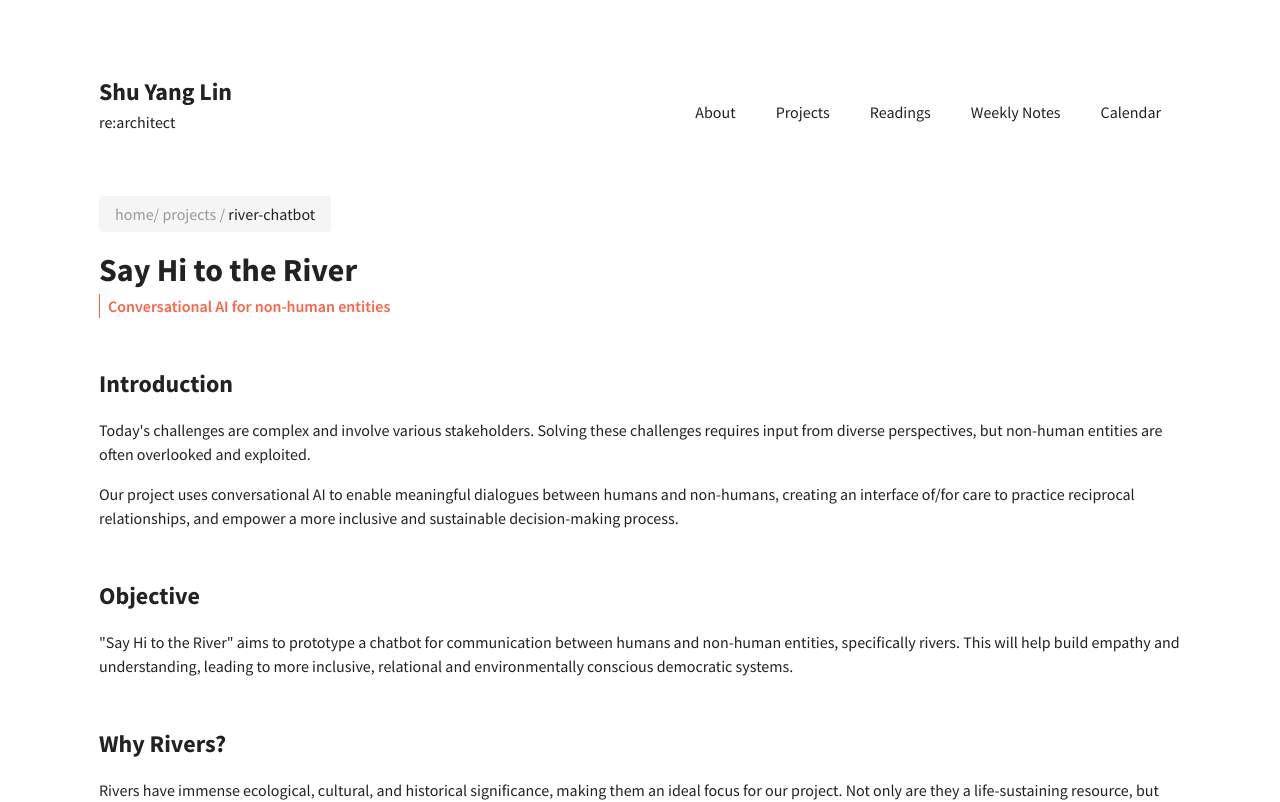
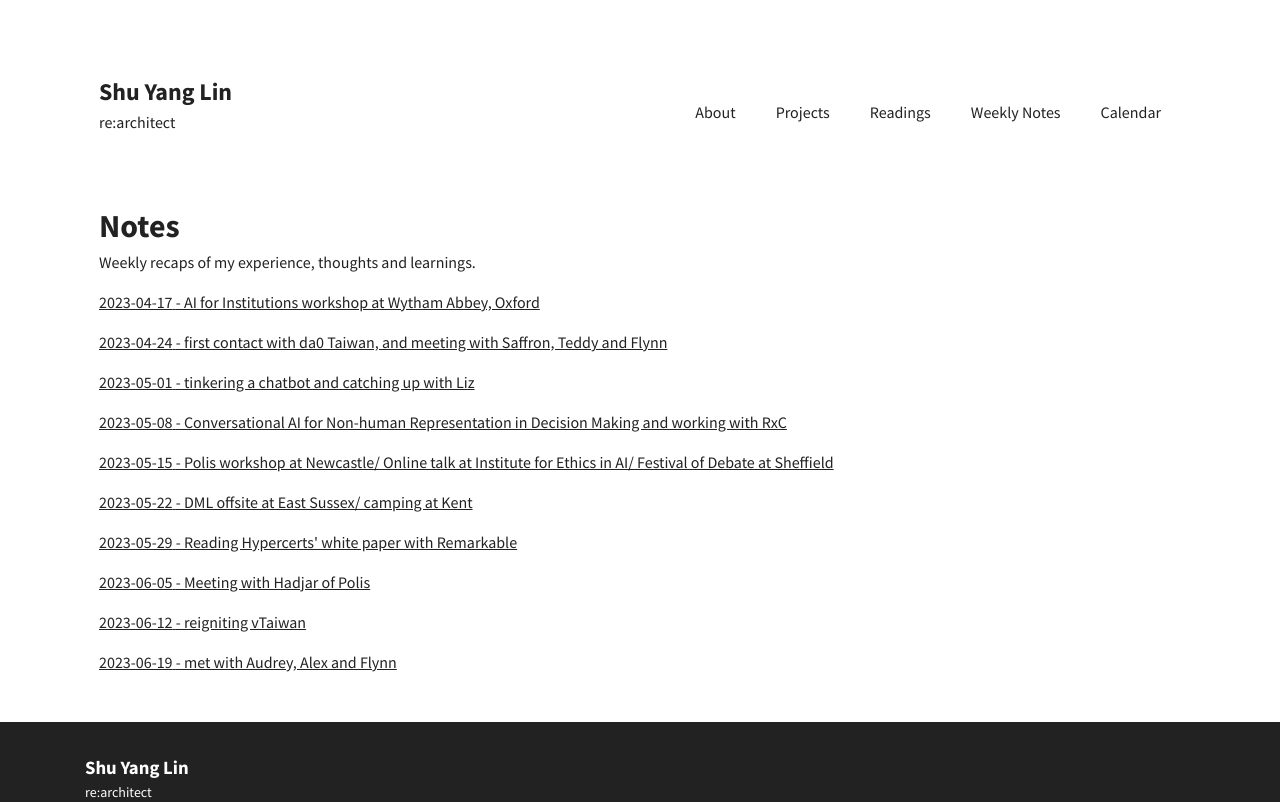
Before and after one commit to shuyanglin/shuyanglin, a React (Create React App) app: page /#/notes in a window 1280 px wide. Before the commit this address led to /#/projects/river-chatbot. Shown: the top 802 px of the page. Built offline with nearby package versions, Linux system fonts and the light colour scheme.

Commit message:
weekly update

```diff
--- a/src/components/App/App.js
+++ b/src/components/App/App.js
@@ -45,6 +45,7 @@ function App() {
             <Route path="/notes/2023-05-29" element={<Note slug={"2023-05-29"}/>}></Route>
             <Route path="/notes/2023-06-05" element={<Note slug={"2023-06-05"}/>}></Route>
             <Route path="/notes/2023-06-12" element={<Note slug={"2023-06-12"}/>}></Route>
+            <Route path="/notes/2023-06-19" element={<Note slug={"2023-06-19"}/>}></Route>
 
 
           </Routes>
--- /dev/null
+++ b/src/components/Note/Markdowns/note-2023-06-19.md
@@ -0,0 +1,7 @@
+Last week I met with Audrey in person during her visit to London. During our meeting, I discussed a few projects I have been working on with DML and the recent involvement I've had with the vTaiwan community. She encouraged me to take the lead in shaping the futures I aspire to live in. Her encouragement not only allowed me to prioritise the various projects I have at hand but also to identify and initiate something I thought missing in the world. I have lived a few days with this newfound attitude to work, and it does feel great.
+
+I have met some new friends in London. Among them, my interactions with Flynn have been memorable. We met again on Sunday for a quick lunch, marking our second hangout. The conversations, thoughts, and ideas we exchanged were incredibly stimulating and thought-provoking. Flynn has a remarkable ability to articulate his thoughts, and I feel fortunate to have found someone with whom I can bounce ideas and engage in deep discussions.
+
+Through Carl's introduction, I also had a chance to brainstorm a project proposal with Alex of [Chatham House](https://www.chathamhouse.org). They have been extremely supportive and generous with their time. I hope the potential collaboration can be funded so we can all have a great excuse to work together.
+
+I also went to the London Design Biennale this week, I like the [multi-sensory expereince provided by Austria](https://londondesignbiennale.com/pavilions/2023/austria) the most. "A loaf or slice of bread may seem simple, but there is a curious complexity to the matter of bread." They play with sounds and texture, light and inter-species symbiosis with thousands of different microorganisms. On the same day I entered an exclusive workshop held by [Policy Lab](https://openpolicy.blog.gov.uk), the room-sized exhibition was very inspiring as some provocations were made to nudge use rethink humand and more-than-human interactions.
--- a/src/components/Notes/Notes.js
+++ b/src/components/Notes/Notes.js
@@ -39,6 +39,10 @@ function Notes() {
     date: "2023-06-12",
     slug: "2023-06-12",
     about: "reigniting vTaiwan"
+  },{
+    date: "2023-06-19",
+    slug: "2023-06-19",
+    about: "met with Audrey, Alex and Flynn"
   }
 ]
 
```
